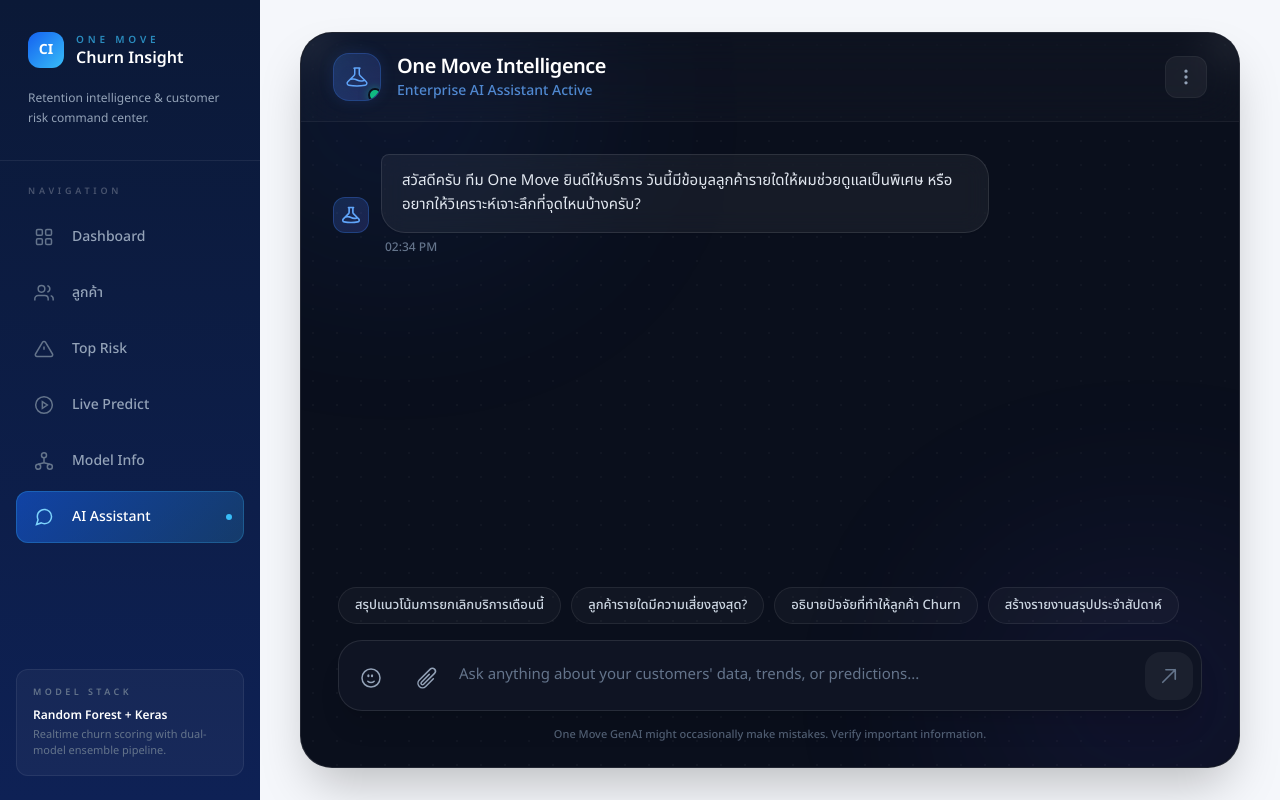
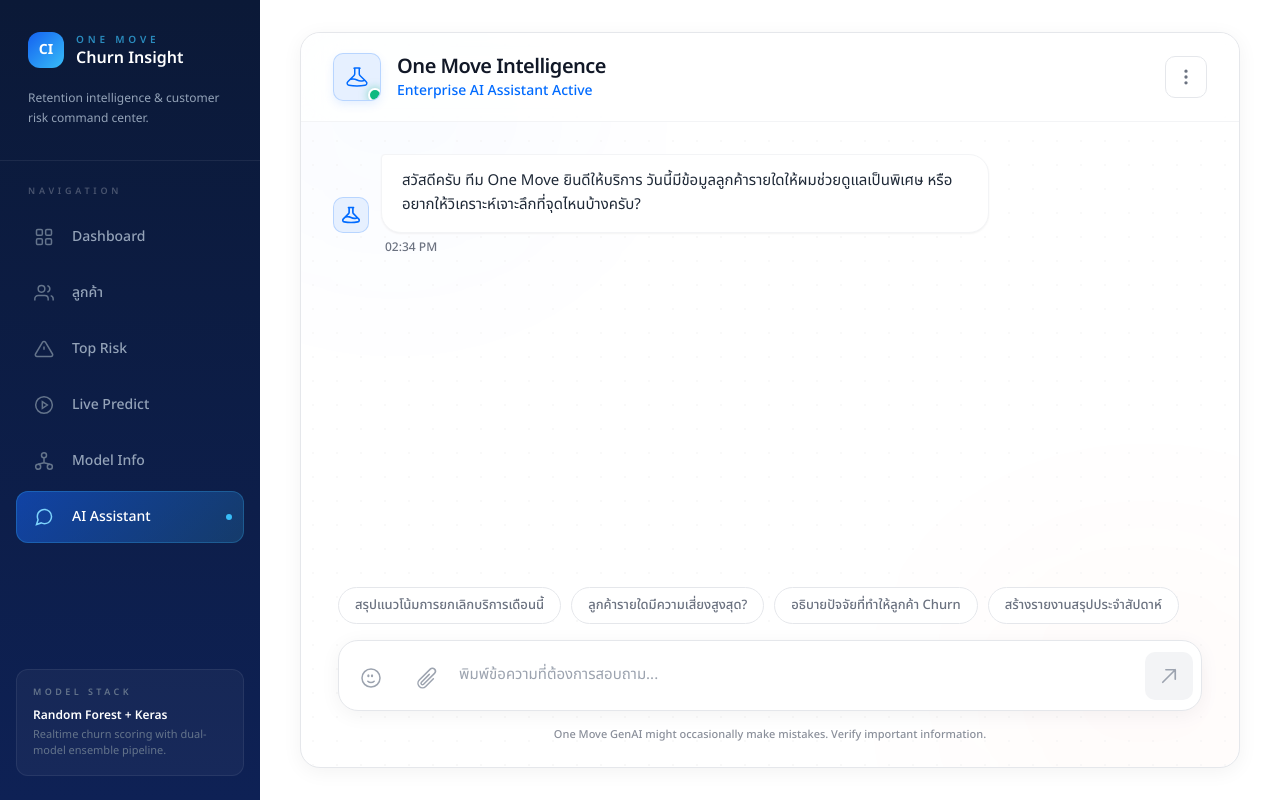
Before and after one commit to aphsx/demo-predict, a Next.js app in the folder dashboard/: page /chat in a window 1280 px wide. Built offline with nearby package versions, Linux system fonts and the light colour scheme.

Commit message:
feat: implement initial chatbot page with UI, mock responses, and Tailwind CSS configuration.

```diff
--- a/dashboard/app/chat/page.tsx
+++ b/dashboard/app/chat/page.tsx
@@ -69,37 +69,36 @@ export default function ChatbotPage() {
     };
 
     return (
-        <div className="relative flex flex-col flex-1 w-full max-w-6xl mx-auto overflow-hidden rounded-[2rem] bg-[#0A0F1C] border border-white/10 shadow-2xl min-h-[600px]">
+        <div className="relative flex flex-col flex-1 w-full max-w-6xl mx-auto overflow-hidden rounded-[20px] bg-white border border-gray-200 shadow-[0_4px_20px_rgba(0,0,0,0.05)] min-h-[600px]">
             {/* Background Effects */}
-            <div className="absolute inset-0 z-0 pointer-events-none overflow-hidden rounded-[2rem]">
-                <div className="absolute top-[-10%] left-[-10%] w-[40%] h-[40%] bg-blue-600/20 blur-[100px] rounded-full animate-pulse opacity-50 transition-all duration-[5000ms]" />
-                <div className="absolute bottom-[-10%] right-[-10%] w-[40%] h-[40%] bg-indigo-600/20 blur-[100px] rounded-full animate-pulse opacity-50 transition-all duration-[7000ms]" />
+            <div className="absolute inset-0 z-0 pointer-events-none overflow-hidden rounded-[20px]">
+                <div className="absolute top-[-10%] left-[-10%] w-[40%] h-[40%] bg-[#006bff]/5 blur-[100px] rounded-full animate-pulse opacity-50 transition-all duration-[5000ms]" />
+                <div className="absolute bottom-[-10%] right-[-10%] w-[40%] h-[40%] bg-[#fc4c02]/5 blur-[100px] rounded-full animate-pulse opacity-50 transition-all duration-[7000ms]" />
                 <div
-                    className="absolute inset-0 opacity-[0.03]"
+                    className="absolute inset-0 opacity-[0.4]"
                     style={{
-                        backgroundImage: "radial-gradient(circle at center, white 1px, transparent 1px)",
+                        backgroundImage: "radial-gradient(circle at center, #f0f0f0 1px, transparent 1px)",
                         backgroundSize: "24px 24px"
                     }}
                 />
             </div>
 
             {/* Header */}
-            <header className="relative z-10 flex items-center justify-between px-6 sm:px-8 py-5 border-b border-white/5 bg-white/[0.02] backdrop-blur-xl">
+            <header className="relative z-10 flex items-center justify-between px-6 sm:px-8 py-5 border-b border-gray-100 bg-white/80 backdrop-blur-xl">
                 <div className="flex items-center gap-4">
-                    <div className="relative flex h-12 w-12 items-center justify-center rounded-2xl bg-gradient-to-br from-blue-500/20 to-indigo-500/20 border border-blue-500/30 shadow-[0_0_15px_rgba(59,130,246,0.15)] overflow-hidden">
-                        <div className="absolute inset-0 bg-gradient-to-tr from-blue-500/10 to-transparent" />
-                        <svg viewBox="0 0 24 24" fill="none" stroke="currentColor" strokeWidth="1.5" className="w-6 h-6 text-blue-400 relative z-10">
+                    <div className="relative flex h-12 w-12 items-center justify-center rounded-[10px] bg-[#e6f0ff] border border-[#006bff]/20 shadow-[0_4px_10px_rgba(0,107,255,0.1)] overflow-hidden">
+                        <svg viewBox="0 0 24 24" fill="none" stroke="currentColor" strokeWidth="1.5" className="w-6 h-6 text-[#006bff] relative z-10">
                             <path strokeLinecap="round" strokeLinejoin="round" d="M9.75 3.104v5.714a2.25 2.25 0 01-.659 1.591L5 14.5M9.75 3.104c-.251.023-.501.05-.75.082m.75-.082a24.301 24.301 0 014.5 0m0 0v5.714c0 .597.237 1.17.659 1.591L19.8 15.3M14.25 3.104c.251.023.501.05.75.082M19.8 15.3l-1.57.393A9.065 9.065 0 0112 15a9.065 9.065 0 00-6.23-.693L5 14.5m14.8.8l1.402 1.402c1.232 1.232.65 3.318-1.067 3.611A48.309 48.309 0 0112 21c-2.773 0-5.491-.235-8.135-.687-1.718-.293-2.3-2.379-1.067-3.61L5 14.5" />
                         </svg>
-                        <div className="absolute -bottom-0.5 -right-0.5 h-3.5 w-3.5 rounded-full border-2 border-[#0A0F1C] bg-emerald-500 shadow-[0_0_8px_rgba(16,185,129,0.5)] z-20" />
+                        <div className="absolute -bottom-0.5 -right-0.5 h-3.5 w-3.5 rounded-full border-2 border-white bg-emerald-500 shadow-[0_0_8px_rgba(16,185,129,0.5)] z-20" />
                     </div>
                     <div>
-                        <h1 className="text-xl font-semibold text-white tracking-tight">One Move Intelligence</h1>
-                        <p className="text-sm text-blue-400/80 font-medium">Enterprise AI Assistant Active</p>
+                        <h1 className="text-xl font-semibold text-gray-900 tracking-tight">One Move Intelligence</h1>
+                        <p className="text-sm text-[#006bff] font-medium">Enterprise AI Assistant Active</p>
                     </div>
                 </div>
                 <div className="flex items-center gap-3">
-                    <button className="p-2.5 rounded-xl bg-white/5 border border-white/5 text-slate-400 hover:text-white hover:bg-white/10 transition-all">
+                    <button className="p-2.5 rounded-[10px] bg-white border border-gray-200 text-gray-500 hover:text-[#006bff] hover:border-[#006bff] transition-all">
                         <svg className="w-5 h-5" fill="none" viewBox="0 0 24 24" stroke="currentColor">
                             <path strokeLinecap="round" strokeLinejoin="round" strokeWidth={2} d="M12 5v.01M12 12v.01M12 19v.01M12 6a1 1 0 110-2 1 1 0 010 2zm0 7a1 1 0 110-2 1 1 0 010 2zm0 7a1 1 0 110-2 1 1 0 010 2z" />
                         </svg>
@@ -124,8 +123,8 @@ export default function ChatbotPage() {
 
                                     {/* AI Avatar for AI messages */}
                                     {msg.role === "ai" && (
-                                        <div className="shrink-0 flex h-9 w-9 items-center justify-center rounded-xl bg-gradient-to-br from-blue-500/20 to-indigo-500/20 border border-blue-500/30">
-                                            <svg viewBox="0 0 24 24" fill="none" stroke="currentColor" strokeWidth="2" className="w-5 h-5 text-blue-400">
+                                        <div className="shrink-0 flex h-9 w-9 items-center justify-center rounded-[10px] bg-[#e6f0ff] border border-[#006bff]/20 text-[#006bff]">
+                                            <svg viewBox="0 0 24 24" fill="none" stroke="currentColor" strokeWidth="2" className="w-5 h-5 text-[#006bff]">
                                                 <path strokeLinecap="round" strokeLinejoin="round" d="M9.75 3.104v5.714a2.25 2.25 0 01-.659 1.591L5 14.5M9.75 3.104c-.251.023-.501.05-.75.082m.75-.082a24.301 24.301 0 014.5 0m0 0v5.714c0 .597.237 1.17.659 1.591L19.8 15.3M14.25 3.104c.251.023.501.05.75.082M19.8 15.3l-1.57.393A9.065 9.065 0 0112 15a9.065 9.065 0 00-6.23-.693L5 14.5m14.8.8l1.402 1.402c1.232 1.232.65 3.318-1.067 3.611A48.309 48.309 0 0112 21c-2.773 0-5.491-.235-8.135-.687-1.718-.293-2.3-2.379-1.067-3.61L5 14.5" />
                                             </svg>
                                         </div>
@@ -135,14 +134,14 @@ export default function ChatbotPage() {
                                         className={clsx(
                                             "relative px-5 py-3.5 text-[15px] leading-relaxed shadow-sm transition-all",
                                             msg.role === "user"
-                                                ? "text-white bg-gradient-to-br from-blue-600 to-indigo-600 rounded-[24px] rounded-tr-[8px] shadow-blue-500/20 shadow-lg"
-                                                : "text-slate-200 bg-white/5 border border-white/10 rounded-[24px] rounded-tl-[8px] backdrop-blur-md"
+                                                ? "text-white bg-[#006bff] rounded-[20px] rounded-tr-[4px] shadow-[#006bff]/20 shadow-lg"
+                                                : "text-gray-800 bg-white border border-gray-100 rounded-[20px] rounded-tl-[4px]"
                                         )}
                                     >
                                         <p className="whitespace-pre-wrap">{msg.content}</p>
                                     </div>
                                 </div>
-                                <span className={clsx("text-xs font-medium text-slate-500 px-1", msg.role === "user" ? "text-right" : "text-left ml-12")}>
+                                <span className={clsx("text-xs font-medium text-gray-500 px-1", msg.role === "user" ? "text-right" : "text-left ml-12")}>
                                     {msg.timestamp}
                                 </span>
                             </div>
@@ -152,15 +151,15 @@ export default function ChatbotPage() {
                     {isTyping && (
                         <div className="flex w-full justify-start animate-in fade-in duration-300">
                             <div className="flex gap-3 max-w-[85%] sm:max-w-[75%]">
-                                <div className="shrink-0 flex h-9 w-9 items-center justify-center rounded-xl bg-gradient-to-br from-blue-500/20 to-indigo-500/20 border border-blue-500/30">
-                                    <svg viewBox="0 0 24 24" fill="none" stroke="currentColor" strokeWidth="2" className="w-5 h-5 text-blue-400">
+                                <div className="shrink-0 flex h-9 w-9 items-center justify-center rounded-[10px] bg-[#e6f0ff] border border-[#006bff]/20 text-[#006bff]">
+                                    <svg viewBox="0 0 24 24" fill="none" stroke="currentColor" strokeWidth="2" className="w-5 h-5 text-[#006bff]">
                                         <path strokeLinecap="round" strokeLinejoin="round" d="M9.75 3.104v5.714a2.25 2.25 0 01-.659 1.591L5 14.5M9.75 3.104c-.251.023-.501.05-.75.082m.75-.082a24.301 24.301 0 014.5 0m0 0v5.714c0 .597.237 1.17.659 1.591L19.8 15.3M14.25 3.104c.251.023.501.05.75.082M19.8 15.3l-1.57.393A9.065 9.065 0 0112 15a9.065 9.065 0 00-6.23-.693L5 14.5m14.8.8l1.402 1.402c1.232 1.232.65 3.318-1.067 3.611A48.309 48.309 0 0112 21c-2.773 0-5.491-.235-8.135-.687-1.718-.293-2.3-2.379-1.067-3.61L5 14.5" />
                                     </svg>
                                 </div>
-                                <div className="px-5 py-4 bg-white/5 border border-white/10 rounded-[24px] rounded-tl-[8px] backdrop-blur-md flex items-center gap-1.5 h-[52px]">
-                                    <div className="w-2 h-2 rounded-full bg-blue-400/80 animate-bounce" style={{ animationDelay: "0ms" }} />
-                                    <div className="w-2 h-2 rounded-full bg-blue-400/80 animate-bounce" style={{ animationDelay: "150ms" }} />
-                                    <div className="w-2 h-2 rounded-full bg-blue-400/80 animate-bounce" style={{ animationDelay: "300ms" }} />
+                                <div className="px-5 py-4 bg-white border border-gray-100 rounded-[20px] rounded-tl-[4px] flex items-center gap-1.5 h-[52px]">
+                                    <div className="w-2 h-2 rounded-full bg-[#006bff] animate-bounce" style={{ animationDelay: "0ms" }} />
+                                    <div className="w-2 h-2 rounded-full bg-[#006bff] animate-bounce" style={{ animationDelay: "150ms" }} />
+                                    <div className="w-2 h-2 rounded-full bg-[#006bff] animate-bounce" style={{ animationDelay: "300ms" }} />
                                 </div>
                             </div>
                         </div>
@@ -177,28 +176,23 @@ export default function ChatbotPage() {
                             <button
                                 key={i}
                                 onClick={() => handleSend(undefined, sug)}
-                                className="group relative px-4 py-2 text-[13px] font-medium text-slate-300 transition-all rounded-full overflow-hidden hover:text-white"
-                                style={{
-                                    background: "rgba(255,255,255,0.03)",
-                                    border: "1px solid rgba(255,255,255,0.08)"
-                                }}
+                                className="px-4 py-2 text-[13px] font-medium text-gray-500 transition-all rounded-full overflow-hidden hover:text-[#006bff] bg-white border border-gray-200 hover:border-[#006bff]"
                             >
-                                <div className="absolute inset-0 bg-gradient-to-r from-blue-500/10 to-indigo-500/10 opacity-0 group-hover:opacity-100 transition-opacity" />
                                 <span className="relative z-10">{sug}</span>
                             </button>
                         ))}
                     </div>
                 )}
 
-                <div className="relative group rounded-3xl bg-[#0F1423] border border-white/10 shadow-xl transition-all hover:border-white/20 focus-within:border-blue-500/50 focus-within:shadow-[0_0_20px_rgba(59,130,246,0.1)] focus-within:bg-[#131929]">
+                <div className="relative group rounded-[20px] bg-white border border-gray-200 shadow-[0_4px_20px_rgba(0,0,0,0.05)] transition-all hover:border-[#006bff]/50 focus-within:border-[#006bff] focus-within:shadow-[0_4px_20px_rgba(0,107,255,0.1)]">
                     <form onSubmit={handleSend} className="flex items-end gap-2 p-2">
-                        <button type="button" className="p-3 text-slate-400 hover:text-blue-400 transition-colors rounded-2xl hover:bg-white/5 shrink-0">
+                        <button type="button" className="p-3 text-gray-400 hover:text-[#006bff] transition-colors rounded-[10px] hover:bg-gray-50 shrink-0">
                             <svg className="w-6 h-6" fill="none" viewBox="0 0 24 24" stroke="currentColor">
                                 <path strokeLinecap="round" strokeLinejoin="round" strokeWidth={1.5} d="M15.182 15.182a4.5 4.5 0 01-6.364 0M21 12a9 9 0 11-18 0 9 9 0 0118 0zM9.75 9.75c0 .414-.168.75-.375.75S9 10.164 9 9.75 9.168 9 9.375 9s.375.336.375.75zm3.65 0c0 .414-.168.75-.375.75s-.375-.336-.375-.75.168-.75.375-.75.375.336.375.75z" />
                             </svg>
                         </button>
 
-                        <button type="button" className="p-3 text-slate-400 hover:text-blue-400 transition-colors rounded-2xl hover:bg-white/5 shrink-0 hidden sm:block">
+                        <button type="button" className="p-3 text-gray-400 hover:text-[#006bff] transition-colors rounded-[10px] hover:bg-gray-50 shrink-0 hidden sm:block">
                             <svg className="w-6 h-6" fill="none" viewBox="0 0 24 24" stroke="currentColor">
                                 <path strokeLinecap="round" strokeLinejoin="round" strokeWidth={1.5} d="M18.375 12.739l-7.693 7.693a4.5 4.5 0 01-6.364-6.364l10.94-10.94A3 3 0 1119.5 7.372L8.552 18.32m.009-.01l-.01.01m5.699-9.941l-7.81 7.81a1.5 1.5 0 002.112 2.13" />
                             </svg>
@@ -213,8 +207,8 @@ export default function ChatbotPage() {
                                     handleSend();
                                 }
                             }}
-                            placeholder="Ask anything about your customers' data, trends, or predictions..."
-                            className="flex-1 max-h-32 min-h-[52px] bg-transparent border-none resize-none focus:outline-none text-slate-100 placeholder:text-slate-500 py-3.5 text-[15px] leading-relaxed"
+                            placeholder="พิมพ์ข้อความที่ต้องการสอบถาม..."
+                            className="flex-1 max-h-32 min-h-[52px] bg-transparent border-none resize-none focus:outline-none text-gray-800 placeholder:text-gray-400 py-3.5 text-[15px] leading-relaxed"
                             rows={1}
                             style={{ scrollbarWidth: "none" }}
                         />
@@ -223,10 +217,10 @@ export default function ChatbotPage() {
                             type="submit"
                             disabled={!input.trim()}
                             className={clsx(
-                                "p-3.5 rounded-2xl transition-all duration-200 shrink-0 mb-0.5",
+                                "p-3.5 rounded-[10px] transition-all duration-200 shrink-0 mb-0.5",
                                 input.trim()
-                                    ? "bg-blue-600 text-white shadow-lg shadow-blue-500/25 hover:bg-blue-500 hover:scale-105 active:scale-95"
-                                    : "bg-white/5 text-slate-500 cursor-not-allowed"
+                                    ? "bg-[#006bff] text-white shadow-lg shadow-[#006bff]/25 hover:bg-[#0056cc] hover:scale-105 active:scale-95"
+                                    : "bg-gray-100 text-gray-400 cursor-not-allowed"
                             )}
                         >
                             <svg className="w-5 h-5" fill="none" viewBox="0 0 24 24" stroke="currentColor">
@@ -237,7 +231,7 @@ export default function ChatbotPage() {
                 </div>
 
                 <div className="text-center mt-4">
-                    <p className="text-[11px] font-medium text-slate-500/80">
+                    <p className="text-[11px] font-medium text-gray-500/80">
                         One Move GenAI might occasionally make mistakes. Verify important information.
                     </p>
                 </div>
--- a/dashboard/app/globals.css
+++ b/dashboard/app/globals.css
@@ -5,19 +5,19 @@
 /* ─── 1moby Design System ─── */
 :root {
   --sidebar-width: 260px;
-  --bg: #F5F7FB;
-  --panel: #FFFFFF;
-  --line: rgba(11, 25, 55, 0.08);
-  --text: #0B1937;
-  --muted: #5A6B8A;
-  --accent: #1461F0;
-  --accent-light: #EEF4FF;
-  --navy: #0B1937;
+  --bg: #ffffff;
+  --panel: #ffffff;
+  --line: rgba(0, 0, 0, 0.08);
+  --text: #0b0b0b;
+  --muted: #6b6b6b;
+  --accent: #006bff;
+  --accent-light: #e2ebf2;
+  --navy: #0b0b0b;
 }
 
 body {
   @apply antialiased;
-  background: #F5F7FB;
+  background: var(--bg);
   color: var(--text);
   font-family: var(--font-sans), system-ui, sans-serif;
 }
@@ -45,16 +45,17 @@ html {
 
 /* ─── Card ─── */
 .glass {
-  @apply rounded-2xl border bg-white;
-  border-color: rgba(11, 25, 55, 0.08);
-  box-shadow: 0 1px 12px rgba(11, 25, 55, 0.07);
+  @apply bg-white;
+  border-radius: 20px;
+  border: 1px solid rgba(0,0,0,0.08);
+  box-shadow: 0 4px 20px rgba(0, 0, 0, 0.05);
 }
 
 .glass-strong {
-  /* dark-navy hero card */
-  background: linear-gradient(135deg, #0B1937 0%, #0E2155 60%, #1A3068 100%);
+  background: #0b0b0b;
+  border-radius: 20px;
   border-color: transparent;
-  box-shadow: 0 8px 48px rgba(11, 25, 55, 0.28);
+  box-shadow: 0 8px 48px rgba(11, 11, 11, 0.28);
 }
 
 /* ─── Typography helpers ─── */
@@ -66,7 +67,7 @@ html {
 
 /* Hero text gradient (used on dark backgrounds) */
 .text-gradient {
-  background: linear-gradient(135deg, #FFFFFF 0%, #C8DEFF 40%, #38BDF8 100%);
+  background: linear-gradient(135deg, #ffffff 0%, #e2ebf2 40%, #006bff 100%);
   -webkit-background-clip: text;
   background-clip: text;
   color: transparent;
@@ -74,7 +75,7 @@ html {
 
 /* Blue accent text gradient (light bg) */
 .text-gradient-blue {
-  background: linear-gradient(135deg, #1461F0 0%, #38BDF8 100%);
+  background: linear-gradient(135deg, #006bff 0%, #38BDF8 100%);
   -webkit-background-clip: text;
   background-clip: text;
   color: transparent;
@@ -104,17 +105,25 @@ html {
 
 /* ─── Button primitives ─── */
 .btn-primary {
-  @apply inline-flex items-center justify-center rounded-full px-6 py-3 text-sm font-semibold text-white transition-all;
-  background: linear-gradient(135deg, #1461F0, #2B72FF);
-  box-shadow: 0 4px 18px rgba(20, 97, 240, 0.35);
+  @apply inline-flex items-center justify-center text-[14px] font-medium text-white transition-all;
+  border-radius: 10px;
+  padding: 1rem 1.75rem;
+  background: #006bff;
+  box-shadow: 0 4px 18px rgba(0, 107, 255, 0.25);
 }
-.btn-primary:hover { box-shadow: 0 6px 24px rgba(20, 97, 240, 0.48); transform: translateY(-1px); }
+.btn-primary:hover {
+  transform: scale(1.05);
+  box-shadow: 0 6px 24px rgba(0, 107, 255, 0.4);
+}
 
 .btn-outline {
-  @apply inline-flex items-center justify-center rounded-full border px-6 py-3 text-sm font-semibold text-navy-900 transition-all bg-white;
-  border-color: rgba(11, 25, 55, 0.16);
+  @apply inline-flex items-center justify-center border text-[14px] font-medium transition-all bg-white;
+  border-radius: 10px;
+  padding: 1rem 1.75rem;
+  color: #006bff;
+  border-color: #006bff;
 }
-.btn-outline:hover { background: #EEF4FF; border-color: #1461F0; color: #1461F0; }
+.btn-outline:hover { background: #006bff; color: #ffffff; }
 
 /* ─── Input (light) ─── */
 .input-field {
```
Also changed, not shown: dashboard/tailwind.config.js (+20 -12 lines).
